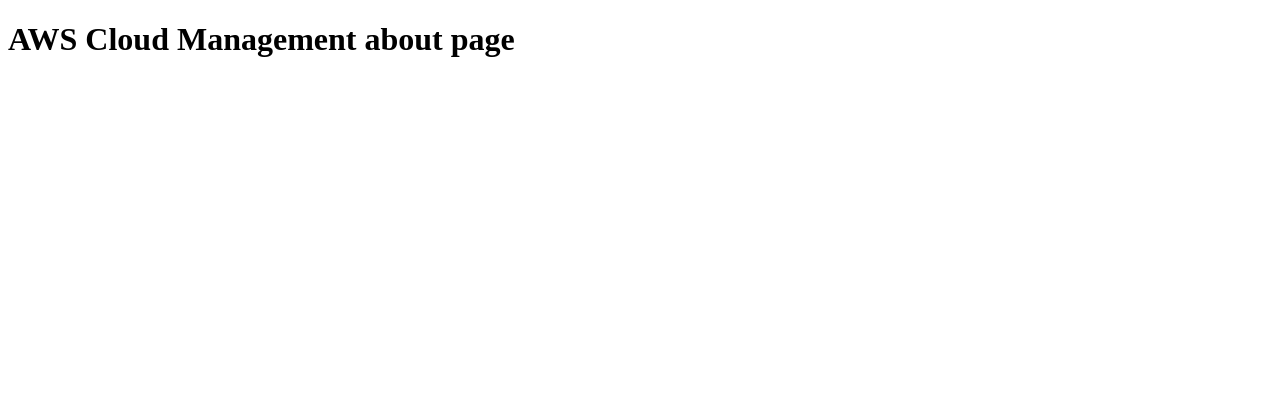
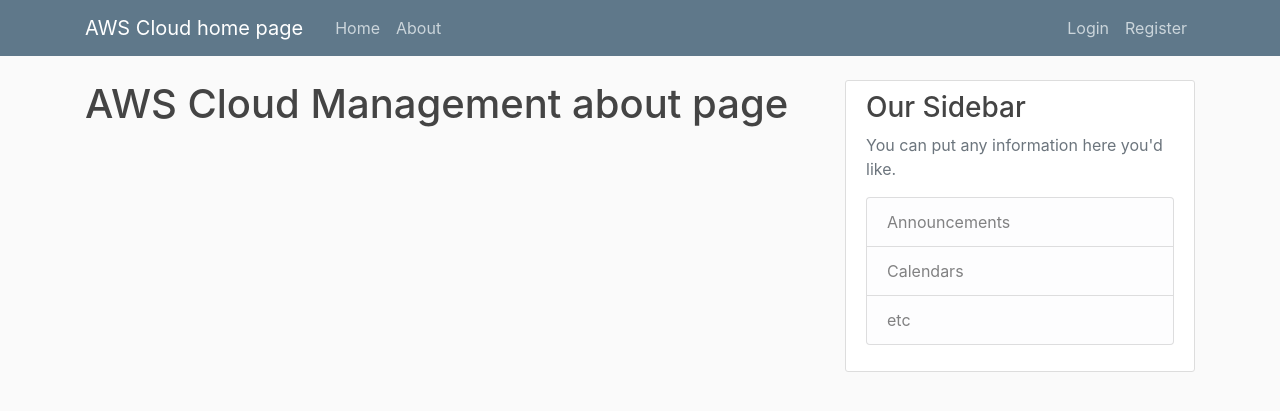
Before and after one commit to kathuriaas/cloud_manager, a Django app: page /awscloud/about/ in a window 1280 px wide. Shown: the top 411 px of the page. Run offline with Django 3.2, Linux system fonts and the light colour scheme; some libraries are stand-ins or nearby versions.

Commit message:
2019-11-20

```diff
--- /dev/null
+++ b/aws_cloud/static/aws_cloud/aws_main.css
@@ -0,0 +1,84 @@
+body {
+    background: #fafafa;
+    color: #333333;
+    margin-top: 5rem;
+  }
+
+  h1, h2, h3, h4, h5, h6 {
+    color: #444444;
+  }
+
+  ul {
+    margin: 0;
+  }
+
+  .bg-steel {
+    background-color: #5f788a;
+  }
+
+  .site-header .navbar-nav .nav-link {
+    color: #cbd5db;
+  }
+
+  .site-header .navbar-nav .nav-link:hover {
+    color: #ffffff;
+  }
+
+  .site-header .navbar-nav .nav-link.active {
+    font-weight: 500;
+  }
+
+  .content-section {
+    background: #ffffff;
+    padding: 10px 20px;
+    border: 1px solid #dddddd;
+    border-radius: 3px;
+    margin-bottom: 20px;
+  }
+
+  .article-title {
+    color: #444444;
+  }
+
+  a.article-title:hover {
+    color: #428bca;
+    text-decoration: none;
+  }
+
+  .article-content {
+    white-space: pre-line;
+  }
+
+  .article-img {
+    height: 65px;
+    width: 65px;
+    margin-right: 16px;
+  }
+
+  .article-metadata {
+    padding-bottom: 1px;
+    margin-bottom: 4px;
+    border-bottom: 1px solid #e3e3e3
+  }
+
+  .article-metadata a:hover {
+    color: #333;
+    text-decoration: none;
+  }
+
+  .article-svg {
+    width: 25px;
+    height: 25px;
+    vertical-align: middle;
+  }
+
+  .account-img {
+    height: 125px;
+    width: 125px;
+    margin-right: 20px;
+    margin-bottom: 16px;
+  }
+
+  .account-heading {
+    font-size: 2.5rem;
+  }
--- a/aws_cloud/templates/aws_cloud/aws_about.html
+++ b/aws_cloud/templates/aws_cloud/aws_about.html
@@ -1,9 +1,4 @@
-<!DOCTYPE html>
-<html>
-<head>
-    <title></title>
-</head>
-<body>
-    <h1>AWS Cloud Management about page </h1>
-</body>
-</html>
+{% extends "aws_cloud/aws_base.html" %}
+{% block content %}
+    <h1>AWS Cloud Management about page</h1>
+{% endblock content %}
--- a/aws_cloud/templates/aws_cloud/aws_base.html
+++ b/aws_cloud/templates/aws_cloud/aws_base.html
@@ -0,0 +1,69 @@
+{% load static %}
+<!DOCTYPE html>
+<html>
+<head>
+
+    <!-- Required meta tags -->
+    <meta charset="utf-8">
+    <meta name="viewport" content="width=device-width, initial-scale=1, shrink-to-fit=no">
+
+    <!-- Bootstrap CSS -->
+    <link rel="stylesheet" href="https://maxcdn.bootstrapcdn.com/bootstrap/4.0.0/css/bootstrap.min.css" integrity="sha384-Gn5384xqQ1aoWXA+058RXPxPg6fy4IWvTNh0E263XmFcJlSAwiGgFAW/dAiS6JXm" crossorigin="anonymous">
+
+    <link rel="stylesheet" type="text/css" href="{% static 'aws_cloud/aws_main.css' %}">
+
+    {% if title %}
+        <title>AWS Cloud Management home - {{ title }}</title>
+    {% else %}
+        <title>AWS Cloud Management home </title>
+    {% endif %}
+</head>
+<body>
+    <header class="site-header">
+      <nav class="navbar navbar-expand-md navbar-dark bg-steel fixed-top">
+        <div class="container">
+          <a class="navbar-brand mr-4" href="{% url 'aws-cloud-home' %}">AWS Cloud home page</a>
+          <button class="navbar-toggler" type="button" data-toggle="collapse" data-target="#navbarToggle" aria-controls="navbarToggle" aria-expanded="false" aria-label="Toggle navigation">
+          <span class="navbar-toggler-icon"></span>
+          </button>
+          <div class="collapse navbar-collapse" id="navbarToggle">
+            <div class="navbar-nav mr-auto">
+              <a class="nav-item nav-link" href="{% url 'aws-cloud-home' %}">Home</a>
+              <a class="nav-item nav-link" href="{% url 'aws-cloud-about' %}">About</a>
+            </div>
+            <!-- Navbar Right Side -->
+            <div class="navbar-nav">
+              <a class="nav-item nav-link" href="#">Login</a>
+              <a class="nav-item nav-link" href="#">Register</a>
+            </div>
+          </div>
+        </div>
+      </nav>
+    </header>
+    <main role="main" class="container">
+      <div class="row">
+        <div class="col-md-8">
+          {% block content %}{% endblock %}
+        </div>
+        <div class="col-md-4">
+          <div class="content-section">
+            <h3>Our Sidebar</h3>
+            <p class='text-muted'>You can put any information here you'd like.
+              <ul class="list-group">
+                <li class="list-group-item list-group-item-light">Announcements</li>
+                <li class="list-group-item list-group-item-light">Calendars</li>
+                <li class="list-group-item list-group-item-light">etc</li>
+              </ul>
+            </p>
+          </div>
+        </div>
+      </div>
+    </main>
+
+    <!-- Optional JavaScript -->
+    <!-- jQuery first, then Popper.js, then Bootstrap JS -->
+    <script src="https://code.jquery.com/jquery-3.2.1.slim.min.js" integrity="sha384-KJ3o2DKtIkvYIK3UENzmM7KCkRr/rE9/Qpg6aAZGJwFDMVNA/GpGFF93hXpG5KkN" crossorigin="anonymous"></script>
+    <script src="https://cdnjs.cloudflare.com/ajax/libs/popper.js/1.12.9/umd/popper.min.js" integrity="sha384-ApNbgh9B+Y1QKtv3Rn7W3mgPxhU9K/ScQsAP7hUibX39j7fakFPskvXusvfa0b4Q" crossorigin="anonymous"></script>
+    <script src="https://maxcdn.bootstrapcdn.com/bootstrap/4.0.0/js/bootstrap.min.js" integrity="sha384-JZR6Spejh4U02d8jOt6vLEHfe/JQGiRRSQQxSfFWpi1MquVdAyjUar5+76PVCmYl" crossorigin="anonymous"></script>
+</body>
+</html>
```
Also changed, not shown: aws_cloud/templates/aws_cloud/aws_home.html (+12 -11 lines).
